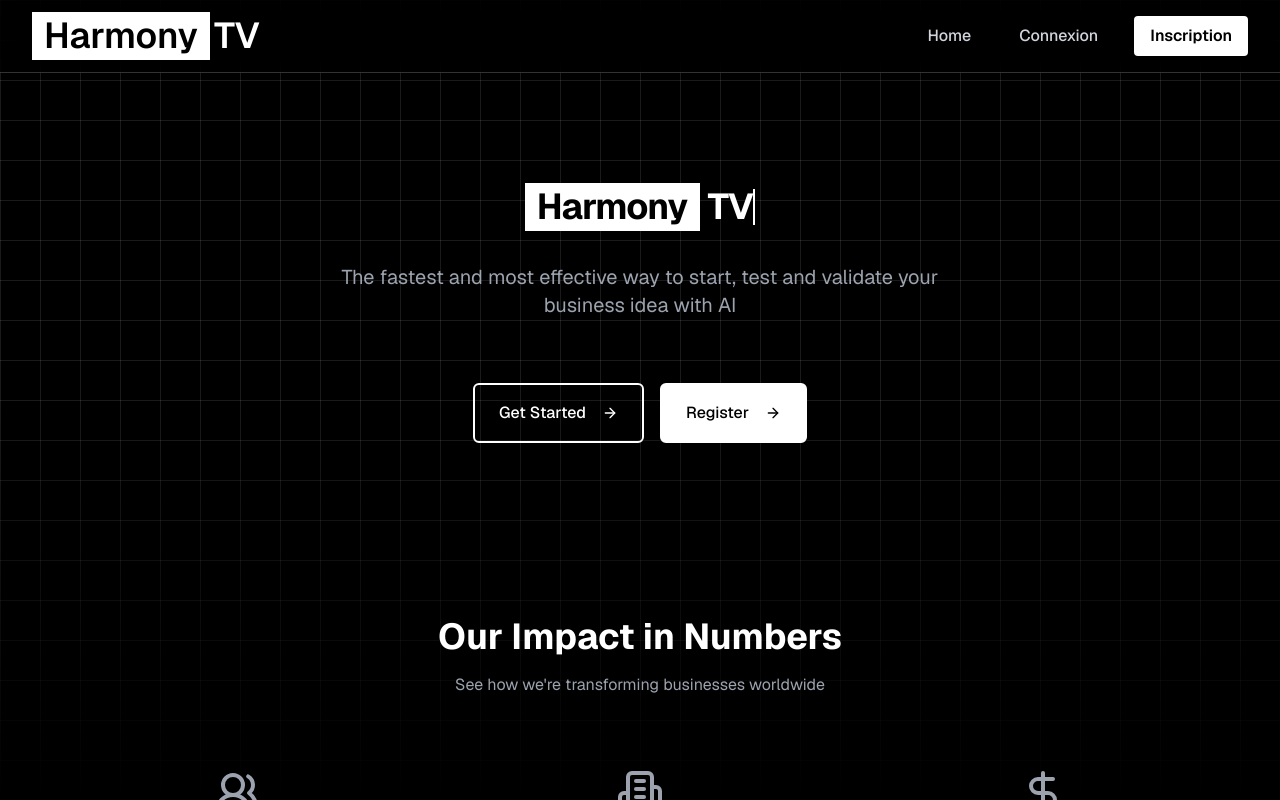
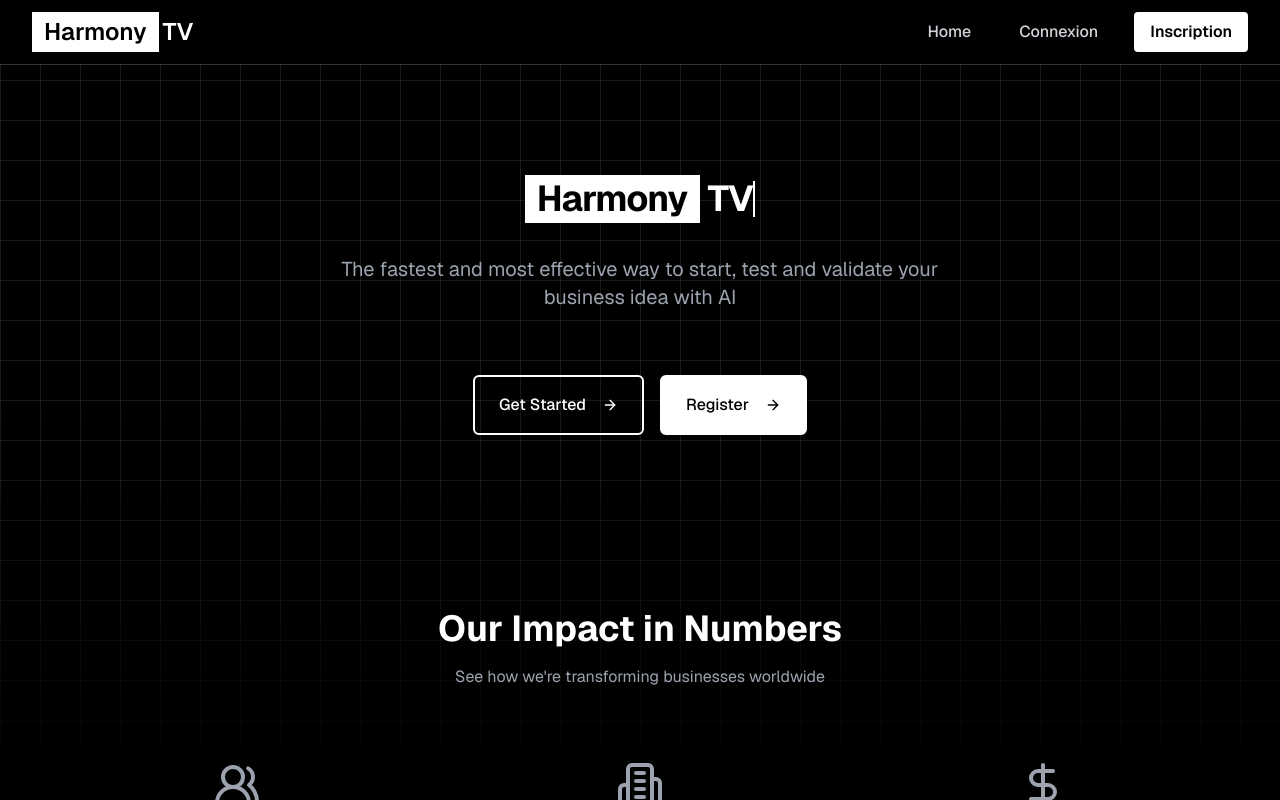
Before and after one commit to 0x72EB7BA9B69BF6AB/super-duper-octo-bassoon, a Next.js app: page / in a window 1280 px wide. Built offline with nearby package versions, Linux system fonts and the light colour scheme.

Commit message:
Fix navbar logo size and full-width layout
Co-authored-by: 0x72EB7BA9B69BF6AB <205185317+0x72EB7BA9B69BF6AB@users.noreply.github.com>

```diff
--- a/components/navigation.tsx
+++ b/components/navigation.tsx
@@ -3,9 +3,9 @@ import Link from "next/link"
 export function Navigation() {
   return (
     <nav className="w-full py-2 sm:py-3 bg-black/80 backdrop-blur-md border-b border-white/20 sticky top-0 z-50">
-      <div className="max-w-7xl mx-auto flex flex-col sm:flex-row justify-between items-center gap-4 sm:gap-0 px-4 sm:px-6 lg:px-8">
+      <div className="w-full flex flex-col sm:flex-row justify-between items-center gap-4 sm:gap-0 px-4 sm:px-6 lg:px-8">
         <div className="flex items-center">
-          <Link href="/" className="text-2xl sm:text-3xl lg:text-4xl font-bold flex items-center gap-1 hover:scale-105 transition-all duration-300 ease-out">
+          <Link href="/" className="text-lg sm:text-xl lg:text-2xl font-bold flex items-center gap-1 hover:scale-105 transition-all duration-300 ease-out">
             <span className="bg-white text-black px-3 py-1 font-semibold hover:bg-gray-100 transition-colors duration-300">Harmony</span>
             <span className="text-white font-semibold hover:text-gray-200 transition-colors duration-300">TV</span>
           </Link>
```
